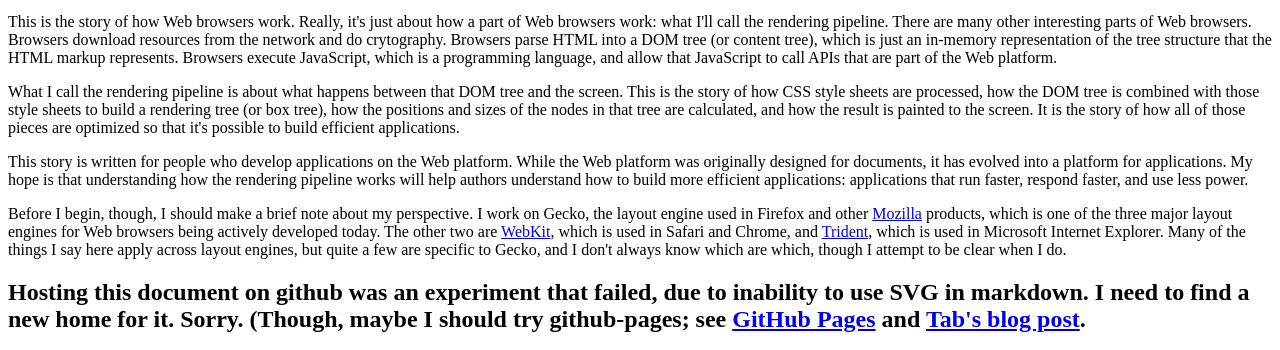
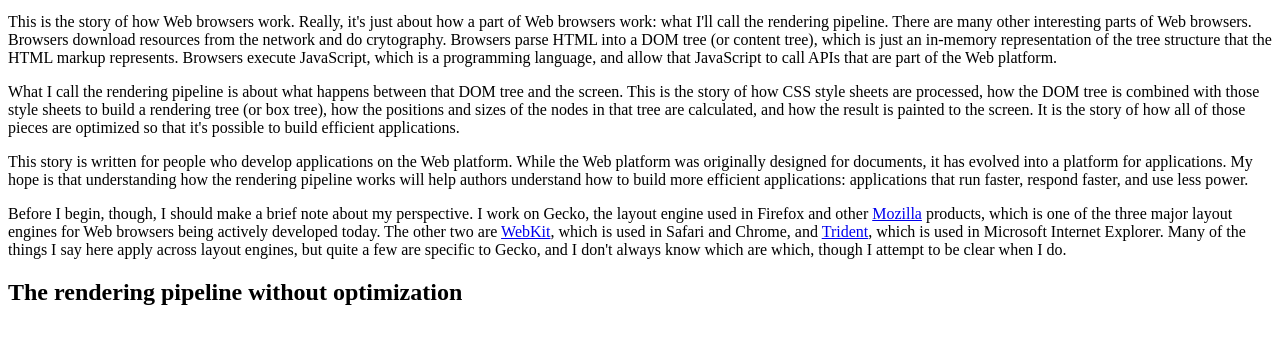
Before and after one commit to dbaron/browser-rendering, a plain HTML site: page index.html in a window 1280 px wide. Shown: the part 439-789 px from the top of the page. Drawn offline with Linux system fonts and the light colour scheme.

Commit message:
Remove TODO about this being a failed experiment.

```diff
--- a/index.html
+++ b/index.html
@@ -18,9 +18,6 @@
 <p>This story is written for people who develop applications on the Web platform.  While the Web platform was originally designed for documents, it has evolved into a platform for applications.  My hope is that understanding how the rendering pipeline works will help authors understand how to build more efficient applications:  applications that run faster, respond faster, and use less power.</p>
 
 <p>Before I begin, though, I should make a brief note about my perspective.  I work on Gecko, the layout engine used in Firefox and other <a href="https://www.mozilla.org/">Mozilla</a> products, which is one of the three major layout engines for Web browsers being actively developed today.  The other two are <a href="http://www.webkit.org/">WebKit</a>, which is used in Safari and Chrome, and <a href="http://en.wikipedia.org/wiki/Trident_%28layout_engine%29">Trident</a>, which is used in Microsoft Internet Explorer.  Many of the things I say here apply across layout engines, but quite a few are specific to Gecko, and I don't always know which are which, though I attempt to be clear when I do.</p>
-
-<h2>
-<a id="user-content-hosting-this-document-on-github-was-an-experiment-that-failed-due-to-inability-to-use-svg-in-markdown--i-need-to-find-a-new-home-for-it--sorry--though-maybe-i-should-try-github-pages-see-github-pages-and-tabs-blog-post" class="anchor" href="#hosting-this-document-on-github-was-an-experiment-that-failed-due-to-inability-to-use-svg-in-markdown--i-need-to-find-a-new-home-for-it--sorry--though-maybe-i-should-try-github-pages-see-github-pages-and-tabs-blog-post" aria-hidden="true"><span class="octicon octicon-link"></span></a>Hosting this document on github was an experiment that failed, due to inability to use SVG in markdown.  I need to find a new home for it.  Sorry.  (Though, maybe I should try github-pages; see <a href="https://help.github.com/articles/what-are-github-pages/">GitHub Pages</a> and <a href="http://www.xanthir.com/b4Zz0">Tab's blog post</a>.</h2>
 
 <h2>
 <a id="user-content-the-rendering-pipeline-without-optimization" class="anchor" href="#the-rendering-pipeline-without-optimization" aria-hidden="true"><span class="octicon octicon-link"></span></a>The rendering pipeline without optimization</h2>
```
